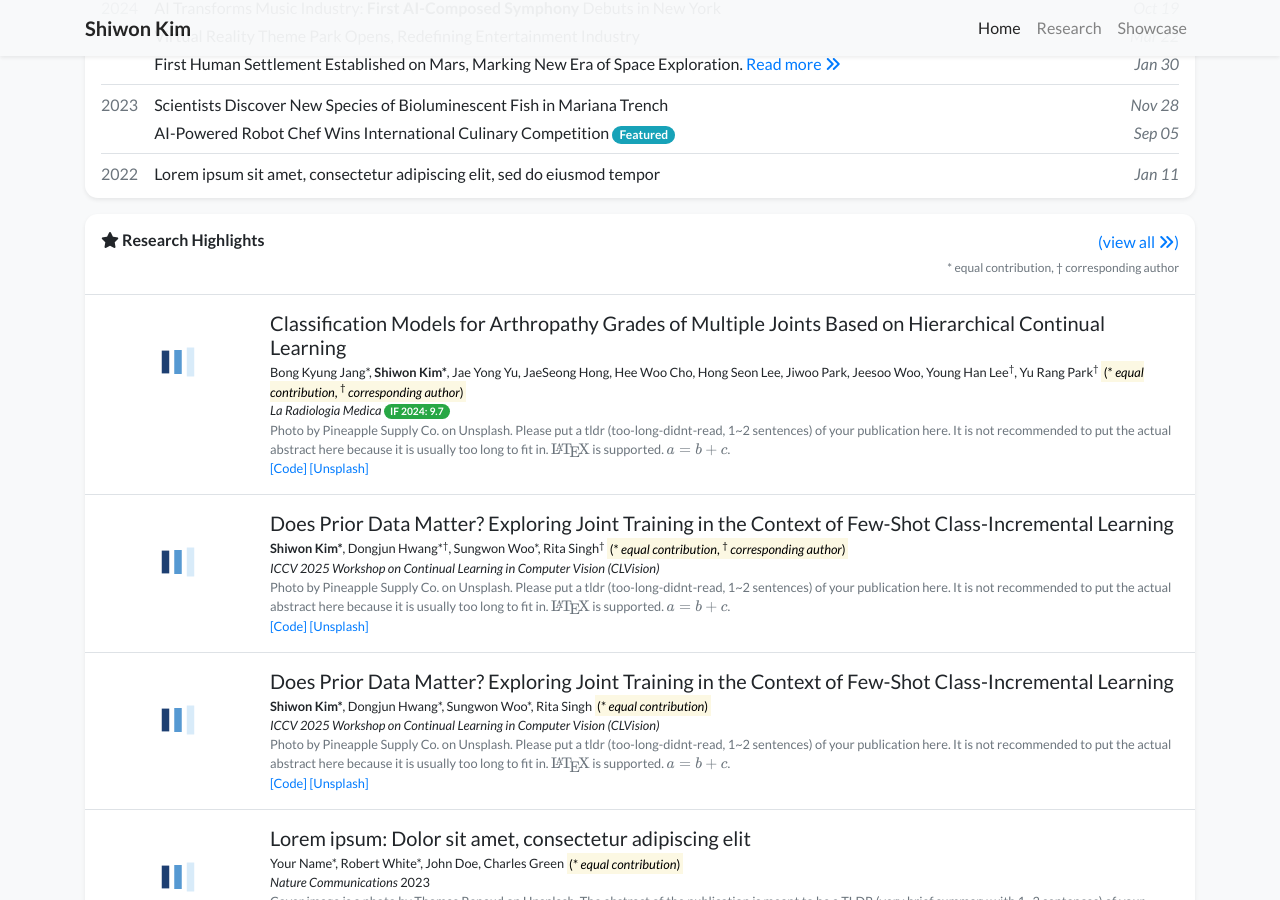
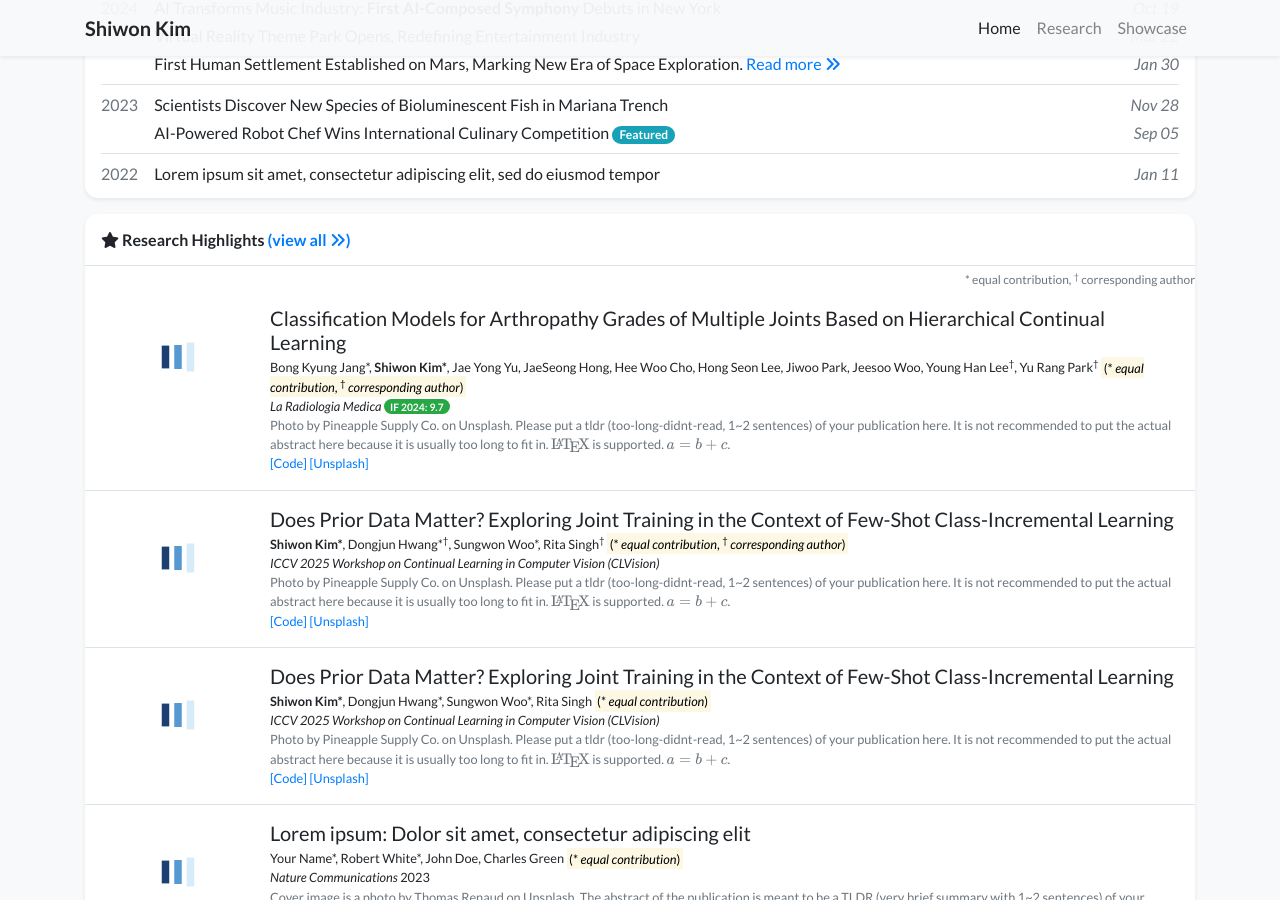
Before and after one commit to shiwonkim/shiwonkim.github.io, a Jekyll site: the page built from index.html, in a window 1280 px wide and 900 px high, scrolled down 878 px. Built offline with Jekyll 4.4.1, drawn with Linux system fonts in a browser that asks for light colours; nearby versions of some CDN libraries; a style sheet for code colours, icons or effects is not loaded.

Commit message:
edit profile

```diff
--- a/_includes/widgets/publication_card.html
+++ b/_includes/widgets/publication_card.html
@@ -1,28 +1,18 @@
 {% assign publications = include.publications %}
 <div class="my-3 p-0 bg-white shadow-sm rounded-xl">
-
-  <div class="border-bottom border-gray p-3 mb-0 d-flex justify-content-between align-items-start">
-    <h6 class="mb-0">
-      {% if include.title %}
-        {{ include.title }}
-      {% else %}
-        <i class="fas fa-star"></i> Selected Recent Publications
-      {% endif %}
+    <h6 class="border-bottom border-gray p-3 mb-0">
+        {% if include.title %}{{ include.title }}{% else %}<i class="fas fa-star"></i> Selected Recent Publications{% endif %}
+        <a href="{{ 'publications' | relative_url }}">(view all <i class="fas fa-angle-double-right"></i>)</a>
     </h6>
     <div class="text-right">
-      <a href="{{ 'publications' | relative_url }}">(view all <i class="fas fa-angle-double-right"></i>)</a><br>
       <small class="text-muted" style="font-size: 0.75em;">
-        * equal contribution, † corresponding author
+        * equal contribution, <sup>†</sup> corresponding author
       </small>
     </div>
-  </div>
-
     {% for item in publications limit:include.limit %}
         {% include widgets/publication_item.html item=item first=false last=false %}
     {% endfor %}
-
     <h6 class="d-block p-3 mt-0 text-right">
         <a href="{{ 'publications' | relative_url }}">All publications <i class="fas fa-angle-double-right"></i></a>
     </h6>
-
 </div>
```
Lines whose indentation alone changed are shown as unchanged.
